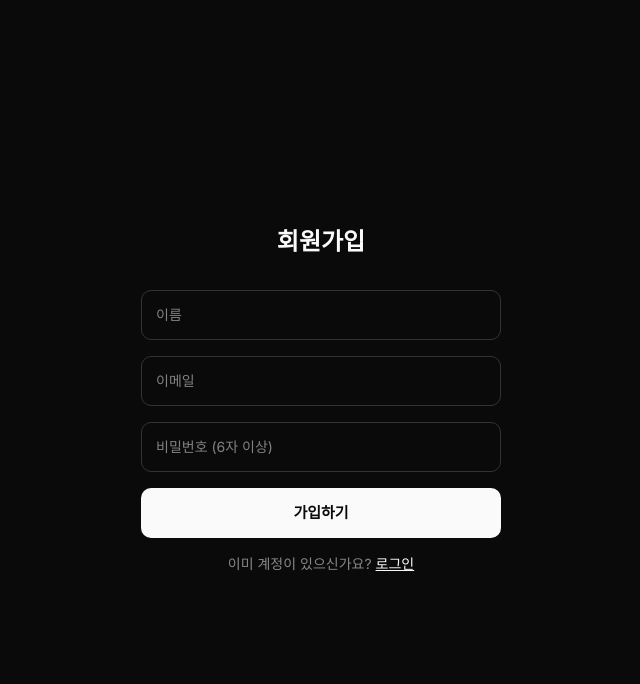
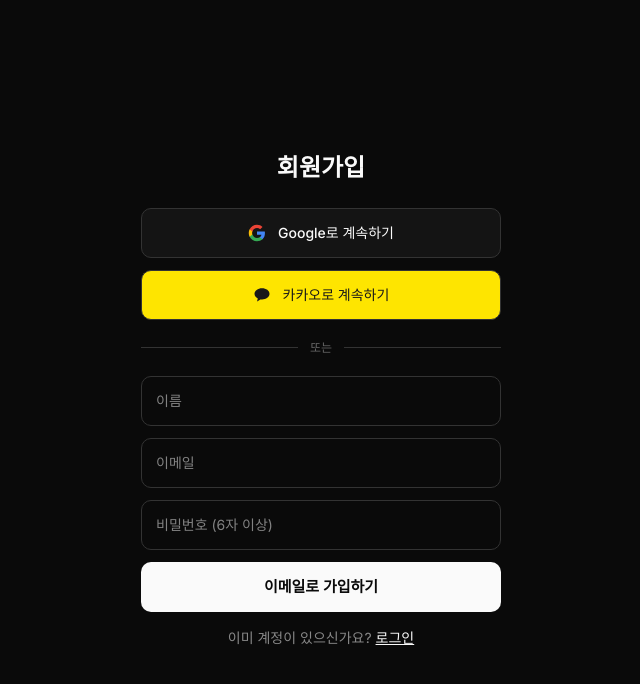
Before and after one commit to intelli-bruce/brxce.ai, a Next.js app: page /auth/signup in a window 1280 px wide. Shown: the top 684 px of the page, without its empty margins (319-959 px from the left). Built offline with nearby package versions, Linux system fonts and the light colour scheme.

Commit message:
feat: Google/Kakao 소셜 로그인 추가

```diff
--- a/src/app/auth/login/page.tsx
+++ b/src/app/auth/login/page.tsx
@@ -4,6 +4,7 @@
 import { createSupabaseBrowser } from "@/lib/supabase-browser";
 import Link from "next/link";
 import { useRouter } from "next/navigation";
+import SocialLoginButtons from "@/components/SocialLoginButtons";
 
 export default function LoginPage() {
   const [email, setEmail] = useState("");
@@ -28,9 +29,20 @@
 
   return (
     <div className="min-h-screen flex items-center justify-center px-5">
-      <form onSubmit={handleLogin} className="w-full max-w-[360px] flex flex-col gap-4">
-        <h1 className="text-2xl font-bold text-center mb-4">로그인</h1>
+      <div className="w-full max-w-[360px] flex flex-col gap-4">
+        <h1 className="text-2xl font-bold text-center mb-2">로그인</h1>
+
+        <SocialLoginButtons />
+
+        <div className="flex items-center gap-3 my-1">
+          <div className="flex-1 h-px bg-[#333]" />
+          <span className="text-xs text-[#666]">또는</span>
+          <div className="flex-1 h-px bg-[#333]" />
+        </div>
+
         {error && <div className="text-red-400 text-sm text-center">{error}</div>}
+
+        <form onSubmit={handleLogin} className="flex flex-col gap-3">
           <input
             type="email"
             value={email}
@@ -52,15 +64,17 @@
             disabled={loading}
             className="w-full p-3.5 rounded-[10px] bg-[#fafafa] text-[#0a0a0a] text-[15px] font-semibold cursor-pointer hover:bg-[#e0e0e0] disabled:opacity-50"
           >
-          {loading ? "로그인 중..." : "로그인"}
+            {loading ? "로그인 중..." : "이메일로 로그인"}
           </button>
+        </form>
+
         <p className="text-center text-sm text-[#888]">
           계정이 없으신가요?{" "}
           <Link href="/auth/signup" className="text-[#fafafa] underline">
             회원가입
           </Link>
         </p>
-      </form>
+      </div>
     </div>
   );
 }
--- a/src/app/auth/signup/page.tsx
+++ b/src/app/auth/signup/page.tsx
@@ -3,6 +3,7 @@
 import { useState } from "react";
 import { createSupabaseBrowser } from "@/lib/supabase-browser";
 import Link from "next/link";
+import SocialLoginButtons from "@/components/SocialLoginButtons";
 
 export default function SignupPage() {
   const [email, setEmail] = useState("");
@@ -44,9 +45,20 @@
 
   return (
     <div className="min-h-screen flex items-center justify-center px-5">
-      <form onSubmit={handleSignup} className="w-full max-w-[360px] flex flex-col gap-4">
-        <h1 className="text-2xl font-bold text-center mb-4">회원가입</h1>
+      <div className="w-full max-w-[360px] flex flex-col gap-4">
+        <h1 className="text-2xl font-bold text-center mb-2">회원가입</h1>
+
+        <SocialLoginButtons />
+
+        <div className="flex items-center gap-3 my-1">
+          <div className="flex-1 h-px bg-[#333]" />
+          <span className="text-xs text-[#666]">또는</span>
+          <div className="flex-1 h-px bg-[#333]" />
+        </div>
+
         {error && <div className="text-red-400 text-sm text-center">{error}</div>}
+
+        <form onSubmit={handleSignup} className="flex flex-col gap-3">
           <input
             type="text"
             value={name}
@@ -76,15 +88,17 @@
             disabled={loading}
             className="w-full p-3.5 rounded-[10px] bg-[#fafafa] text-[#0a0a0a] text-[15px] font-semibold cursor-pointer hover:bg-[#e0e0e0] disabled:opacity-50"
           >
-          {loading ? "가입 중..." : "가입하기"}
+            {loading ? "가입 중..." : "이메일로 가입하기"}
           </button>
+        </form>
+
         <p className="text-center text-sm text-[#888]">
           이미 계정이 있으신가요?{" "}
           <Link href="/auth/login" className="text-[#fafafa] underline">
             로그인
           </Link>
         </p>
-      </form>
+      </div>
     </div>
   );
 }
--- /dev/null
+++ b/src/components/SocialLoginButtons.tsx
@@ -0,0 +1,54 @@
+"use client";
+
+import { createSupabaseBrowser } from "@/lib/supabase-browser";
+
+export default function SocialLoginButtons() {
+  async function signInWithGoogle() {
+    const sb = createSupabaseBrowser();
+    await sb.auth.signInWithOAuth({
+      provider: "google",
+      options: {
+        redirectTo: `${window.location.origin}/auth/callback`,
+      },
+    });
+  }
+
+  async function signInWithKakao() {
+    const sb = createSupabaseBrowser();
+    await sb.auth.signInWithOAuth({
+      provider: "kakao",
+      options: {
+        redirectTo: `${window.location.origin}/auth/callback`,
+      },
+    });
+  }
+
+  return (
+    <div className="flex flex-col gap-3 w-full">
+      <button
+        type="button"
+        onClick={signInWithGoogle}
+        className="w-full p-3.5 rounded-[10px] border border-[#333] bg-[#141414] text-[#fafafa] text-sm font-medium cursor-pointer hover:border-[#555] hover:bg-[#1a1a1a] transition-all flex items-center justify-center gap-3"
+      >
+        <svg width="18" height="18" viewBox="0 0 24 24">
+          <path fill="#4285F4" d="M22.56 12.25c0-.78-.07-1.53-.2-2.25H12v4.26h5.92a5.06 5.06 0 01-2.2 3.32v2.77h3.57c2.08-1.92 3.28-4.74 3.28-8.1z"/>
+          <path fill="#34A853" d="M12 23c2.97 0 5.46-.98 7.28-2.66l-3.57-2.77c-.98.66-2.23 1.06-3.71 1.06-2.86 0-5.29-1.93-6.16-4.53H2.18v2.84C3.99 20.53 7.7 23 12 23z"/>
+          <path fill="#FBBC05" d="M5.84 14.09c-.22-.66-.35-1.36-.35-2.09s.13-1.43.35-2.09V7.07H2.18C1.43 8.55 1 10.22 1 12s.43 3.45 1.18 4.93l2.85-2.22.81-.62z"/>
+          <path fill="#EA4335" d="M12 5.38c1.62 0 3.06.56 4.21 1.64l3.15-3.15C17.45 2.09 14.97 1 12 1 7.7 1 3.99 3.47 2.18 7.07l3.66 2.84c.87-2.6 3.3-4.53 6.16-4.53z"/>
+        </svg>
+        Google로 계속하기
+      </button>
+
+      <button
+        type="button"
+        onClick={signInWithKakao}
+        className="w-full p-3.5 rounded-[10px] border border-[#333] bg-[#FEE500] text-[#191919] text-sm font-medium cursor-pointer hover:bg-[#FDD800] transition-all flex items-center justify-center gap-3"
+      >
+        <svg width="18" height="18" viewBox="0 0 24 24" fill="#191919">
+          <path d="M12 3C6.48 3 2 6.36 2 10.44c0 2.63 1.76 4.95 4.4 6.27-.14.51-.9 3.28-.93 3.5 0 0-.02.16.08.22.1.06.22.01.22.01.29-.04 3.37-2.2 3.9-2.57.76.11 1.54.17 2.33.17 5.52 0 10-3.36 10-7.6S17.52 3 12 3z"/>
+        </svg>
+        카카오로 계속하기
+      </button>
+    </div>
+  );
+}
```
Lines whose indentation alone changed are shown as unchanged.
